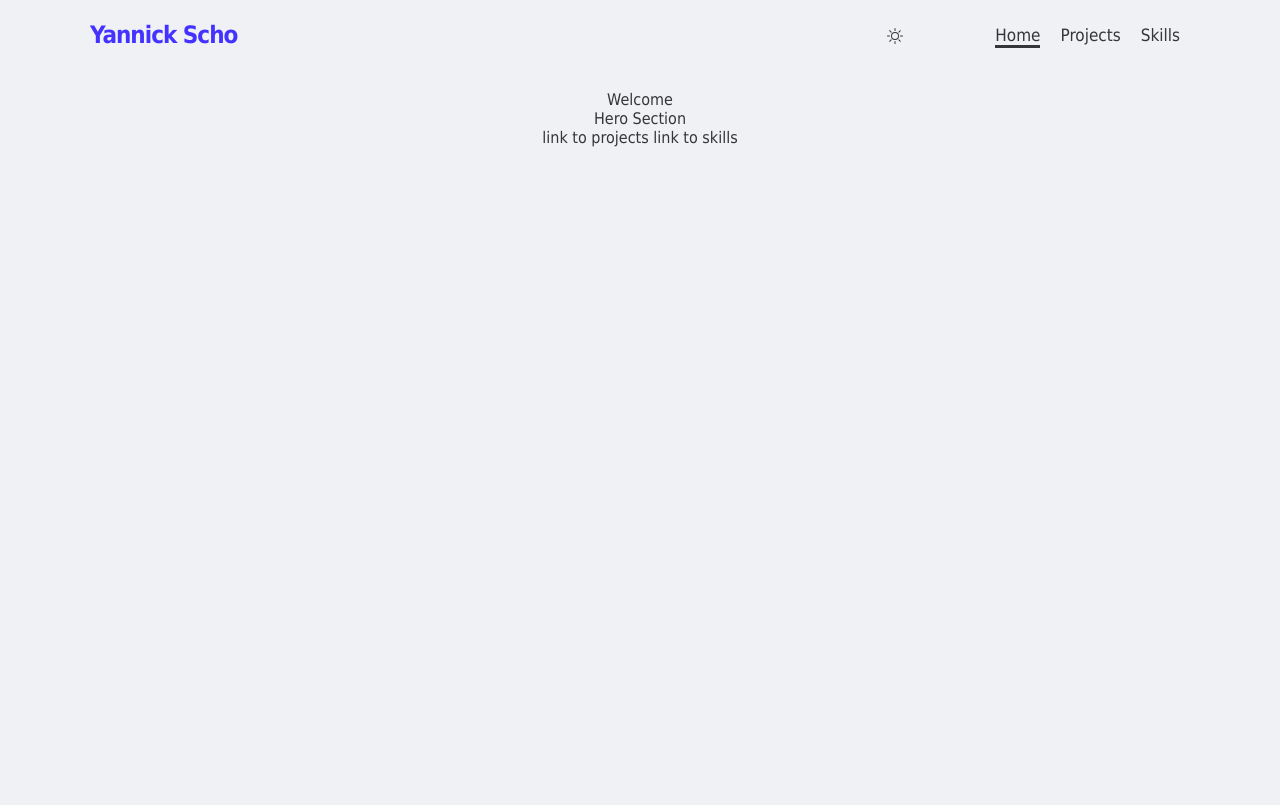
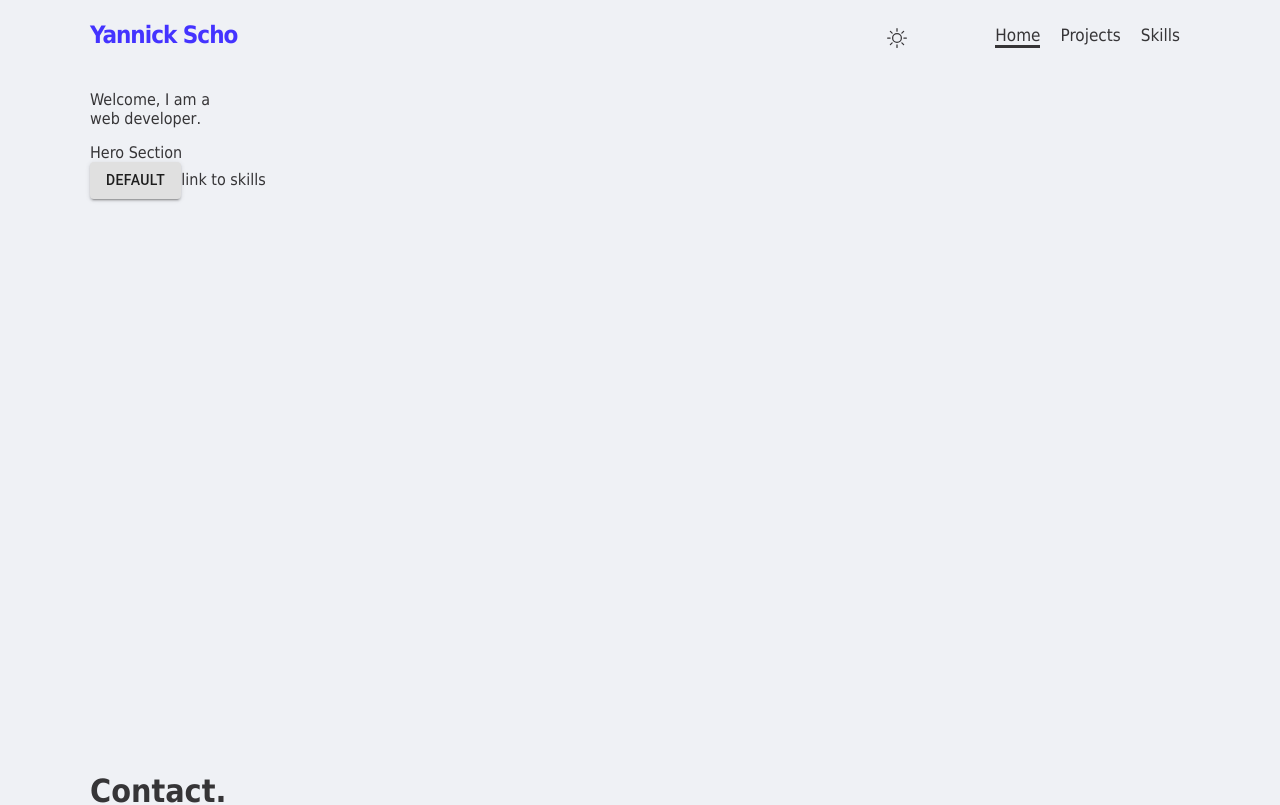
Before and after one commit to schoyannick/portfolio, a Next.js app: page / in a window 1280 px wide. Shown: the top 805 px of the page. Built offline with nearby package versions, Linux system fonts and the light colour scheme.

Commit message:
:construction: WIP style changes

```diff
--- a/package.json
+++ b/package.json
@@ -9,6 +9,8 @@
     "lint": "next lint"
   },
   "dependencies": {
+    "@material-ui/core": "^4.12.3",
+    "@material-ui/styles": "^4.11.4",
     "@reduxjs/toolkit": "^1.6.1",
     "next": "^11.0.1",
     "react": "17.0.2",
--- a/pages/_document.js
+++ b/pages/_document.js
@@ -2,31 +2,31 @@
 /* eslint-disable @typescript-eslint/explicit-module-boundary-types */
 import Document, { Html, Head, Main, NextScript } from 'next/document';
 import { ServerStyleSheet } from 'styled-components';
+import { ServerStyleSheets } from '@material-ui/styles';
 
 export default class MyDocument extends Document {
-    static async getInitialProps(ctx) {
-        const sheet = new ServerStyleSheet();
+    static async getInitialProps (ctx) {
+        const styledComponentsSheet = new ServerStyleSheet();
+        const materialSheets = new ServerStyleSheets();
         const originalRenderPage = ctx.renderPage;
 
         try {
-            ctx.renderPage = () =>
-                originalRenderPage({
-                    enhanceApp: (App) => (props) =>
-                        sheet.collectStyles(<App {...props} />),
-                });
-
+            ctx.renderPage = () => originalRenderPage({
+                enhanceApp: App => props => styledComponentsSheet.collectStyles(materialSheets.collect(<App {...props} />)),
+            });
             const initialProps = await Document.getInitialProps(ctx);
             return {
                 ...initialProps,
                 styles: (
                     <>
                         {initialProps.styles}
-                        {sheet.getStyleElement()}
+                        {materialSheets.getStyleElement()}
+                        {styledComponentsSheet.getStyleElement()}
                     </>
                 ),
             };
         } finally {
-            sheet.seal();
+            styledComponentsSheet.seal();
         }
     }
 
--- a/src/components/global-wrapper/StypedGlobalWrapper.ts
+++ b/src/components/global-wrapper/StypedGlobalWrapper.ts
@@ -15,11 +15,10 @@ export const StyledGlobalWrapperContent = styled.div`
     max-width: 1100px;
     align-items: center;
     margin-top: 90px;
-    min-height: 300px;
     max-width: 1100px;
     width: calc(100% - 40px);
     animation: fadeIn .3s linear;
-    min-height: 100vh;
+    min-height: calc(100vh - 150px);
 
     @keyframes fadeIn {
         0% {
--- a/src/components/global-wrapper/contact/github-icon/GithubIcon.tsx
+++ b/src/components/global-wrapper/contact/github-icon/GithubIcon.tsx
@@ -3,7 +3,7 @@ import { StyledGithubIconWrapper } from './StyledGithubIcon';
 
 const GithubIcon: React.FC = () => (
     <StyledGithubIconWrapper
-        href="https://github.com/yannickscho1"
+        href="https://github.com/schoyannick"
         target="_blank"
         rel="noreferrer"
     >
@@ -27,7 +27,7 @@ const GithubIcon: React.FC = () => (
                 fontSize: '14px',
             }}
         >
-            yannickscho1
+            schoyannick
         </div>
     </StyledGithubIconWrapper>
 );
--- a/src/components/global-wrapper/overlay/Overlay.tsx
+++ b/src/components/global-wrapper/overlay/Overlay.tsx
@@ -33,7 +33,7 @@ const Overlay: React.FC = () => {
     }, [isOverlayShown]);
 
     useEffect(() => {
-        if (isOverlayShown && width > 450) {
+        if (isOverlayShown && width > 500) {
             dispatch(setIsOverlayShown(false));
         }
     }, [dispatch, isOverlayShown, width]);
--- a/src/components/header/burger-badge/StyledBurgerBadge.ts
+++ b/src/components/header/burger-badge/StyledBurgerBadge.ts
@@ -1,7 +1,7 @@
 import styled from 'styled-components';
 
 export const StyledBurgerBadge = styled.div`
-    @media only screen and (min-width: 451px) {
+    @media only screen and (min-width: 501px) {
         display: none;
     }
 `;
--- a/src/components/header/navigation/Navigation.tsx
+++ b/src/components/header/navigation/Navigation.tsx
@@ -41,14 +41,18 @@ const Navigation: React.FC = () => {
                     onClick={handleColorThemeChange}
                     isActive={colorTheme === ColorTheme.DARK}
                 >
-                    <BsMoon/>
+                    <BsMoon
+                        size={20}
+                    />
                 </StyledIcon>
 
                 <StyledIcon
                     onClick={handleColorThemeChange}
                     isActive={colorTheme === ColorTheme.LIGHT}
                 >
-                    <BsSun/>
+                    <BsSun
+                        size={20}
+                    />
                 </StyledIcon>
             </StyledIconWrapper>
 
--- a/src/components/header/navigation/StyledNavigation.ts
+++ b/src/components/header/navigation/StyledNavigation.ts
@@ -9,7 +9,7 @@ export const StyledItems = styled.ul`
     display: flex;
     margin: 0;
 
-    @media only screen and (max-width: 450px) {
+    @media only screen and (max-width: 500px) {
         display: none;
     }
 `;
@@ -53,16 +53,19 @@ export const StyledIcon = styled('div')<{ isActive: boolean }>`
     cursor: pointer;
     padding: 3px;
     margin: -3px;
-    margin-top: 2px;
-    transition: all .5s;
+    transition: opacity .5s, transform .5s;
     transform: ${props => !props.isActive ? 'rotate(-180deg) scale(.5)' : ''};
     opacity: ${props => !props.isActive ? '0' : '1'};
     position: absolute;
-    top: 0;
+    top: 5px;
     z-index: ${props => !props.isActive ? '0' : '10'};
 
     &:hover {
         background-color: var(--hover-color);
         border-radius: 3px;
     }
+
+    @media only screen and (max-width: 500px) {
+        top: 0px;
+    }
 `;
--- a/src/components/home/Home.tsx
+++ b/src/components/home/Home.tsx
@@ -1,13 +1,20 @@
 import React from 'react';
+import { Button } from '@material-ui/core';
+
+import { StyledHome, StyledHomeHeader, StyledHomeHeaderDeveloper } from './StyledHome';
 import Hero from './hero/Hero';
 
 const Home: React.FC = () => (
-    <>
-        <div>Welcome</div>
+    <StyledHome>
+        <StyledHomeHeader>
+            <p>Welcome, I am a</p>
+            <StyledHomeHeaderDeveloper>web developer</StyledHomeHeaderDeveloper>
+            .
+        </StyledHomeHeader>
         <Hero/>
-        link to projects
+        <Button variant="contained">Default</Button>
         link to skills
-    </>
+    </StyledHome>
 );
 
 export default Home;
--- /dev/null
+++ b/src/components/home/StyledHome.ts
@@ -0,0 +1,14 @@
+import styled from 'styled-components';
+
+export const StyledHome = styled.div`
+    width: 100%;
+`;
+
+export const StyledHomeHeader = styled.p`
+    margin-bottom: 15px;
+    font-weight: 500;
+`;
+
+export const StyledHomeHeaderDeveloper = styled.p`
+    display: inline;
+`;
--- a/src/constants/projectData.ts
+++ b/src/constants/projectData.ts
@@ -3,6 +3,6 @@ export const PROJECT_DATA = [
         title: 'Sorting Visualization',
         url: 'https://sorting-visualization.yscho.dev',
         description: '',
-        github: 'https://github.com/yannickscho1/sorting-visualization',
+        github: 'https://github.com/schoyannick/sorting-visualization',
     },
 ];
```
Also changed, not shown: 1 other file (tests, documents, lock files or other folders).
